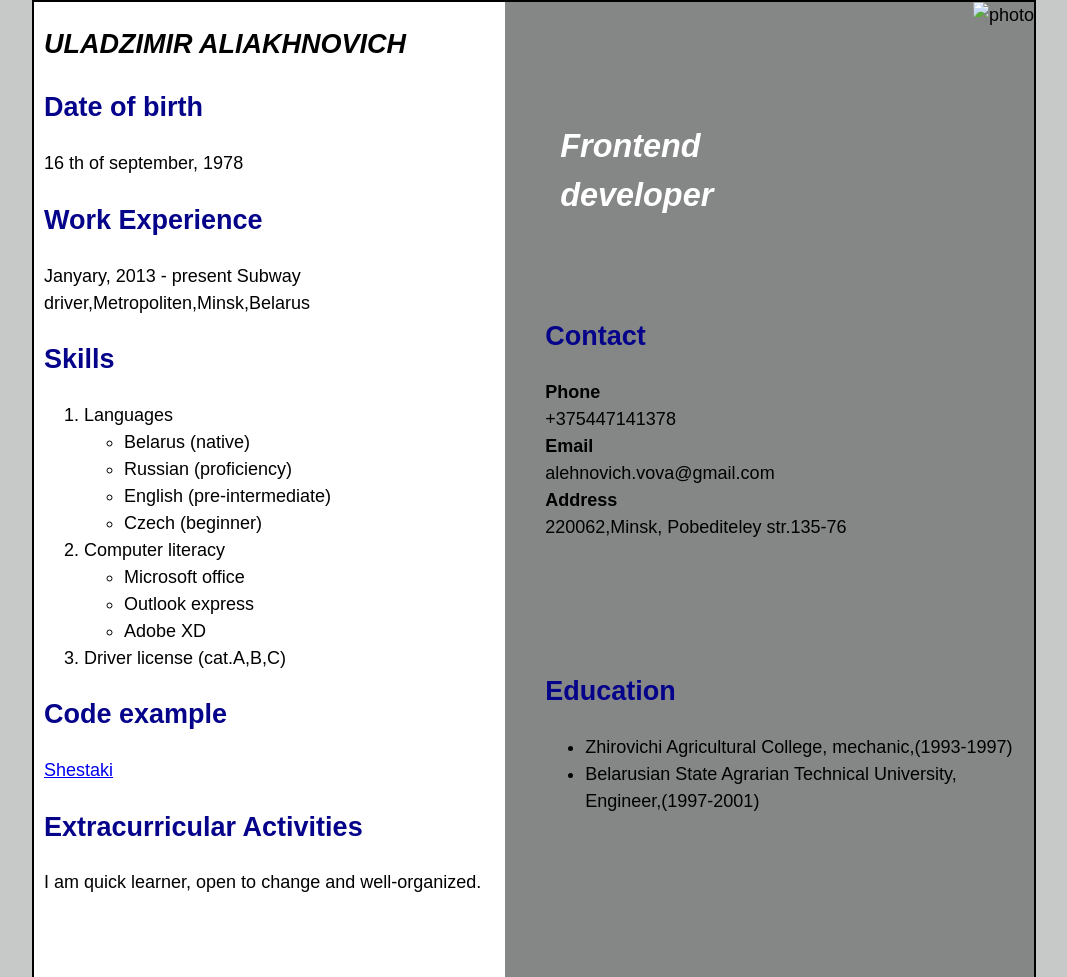
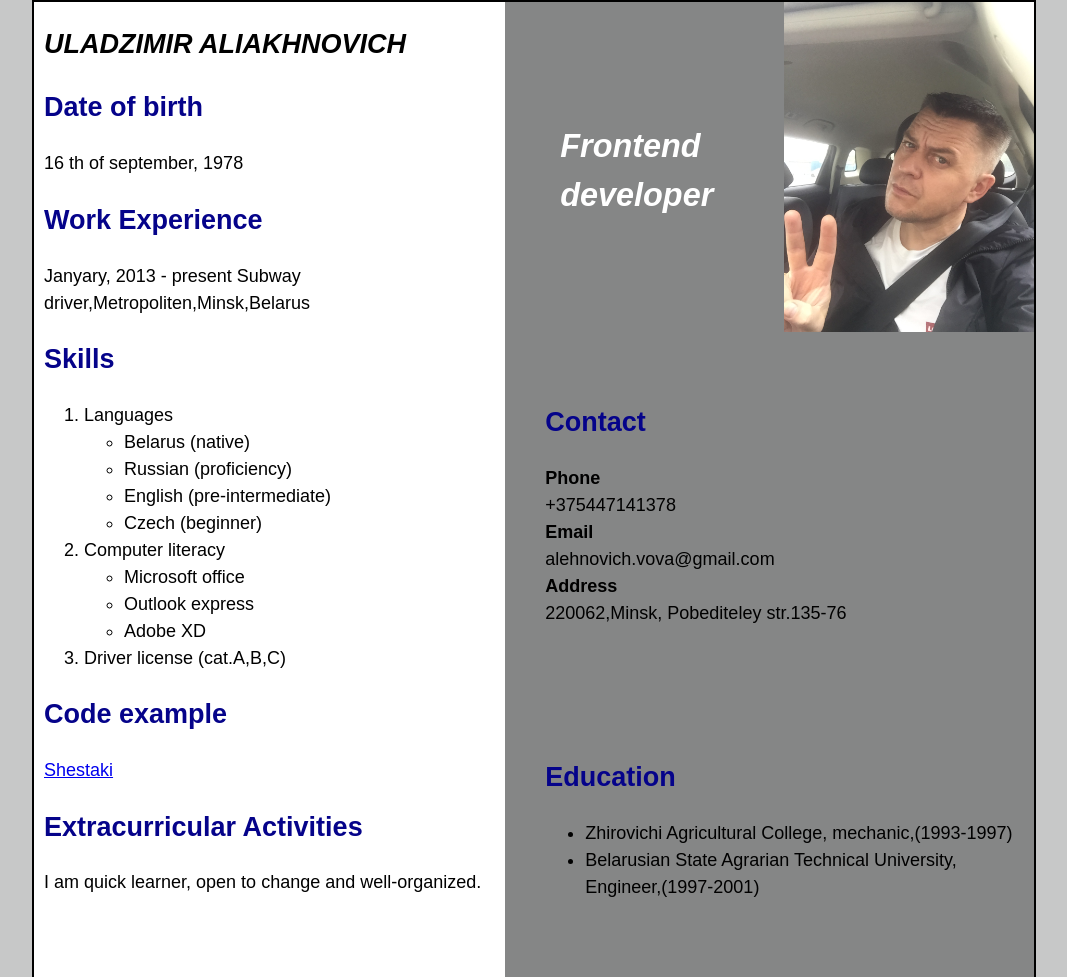
Before and after one commit to AlexVovan/rsschool-cv, a plain HTML site: page index.html in a window 1280 px wide. Shown: the whole page, without its empty margins (106-1173 px from the left). Drawn offline with Linux system fonts and the light colour scheme.

Commit message:
add photo to CV

```diff
--- a/index.html
+++ b/index.html
@@ -44,7 +44,7 @@
           <section class="right">
             <div class="photo">
               <h2><em>Frontend</em><br><em>developer</em> </h2>
-                <img src="#" width="" height="" alt="photo">
+                <img src="./img/my photo.JPG" width="250" height="330" alt="photo">
             </div>
               <div class="contact">
                 <h2>Contact</h2>
```
